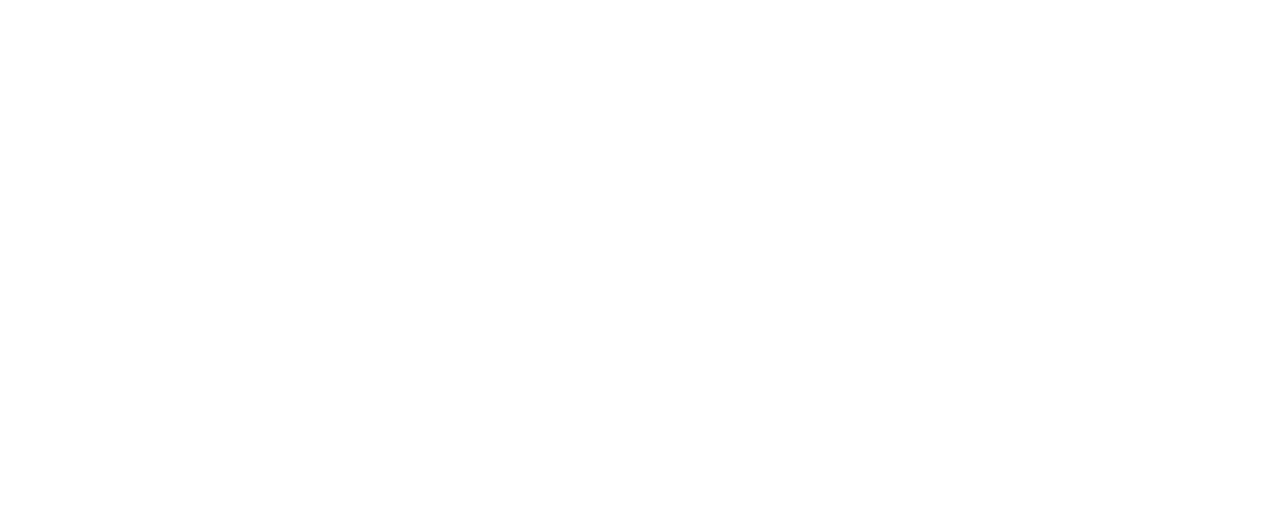
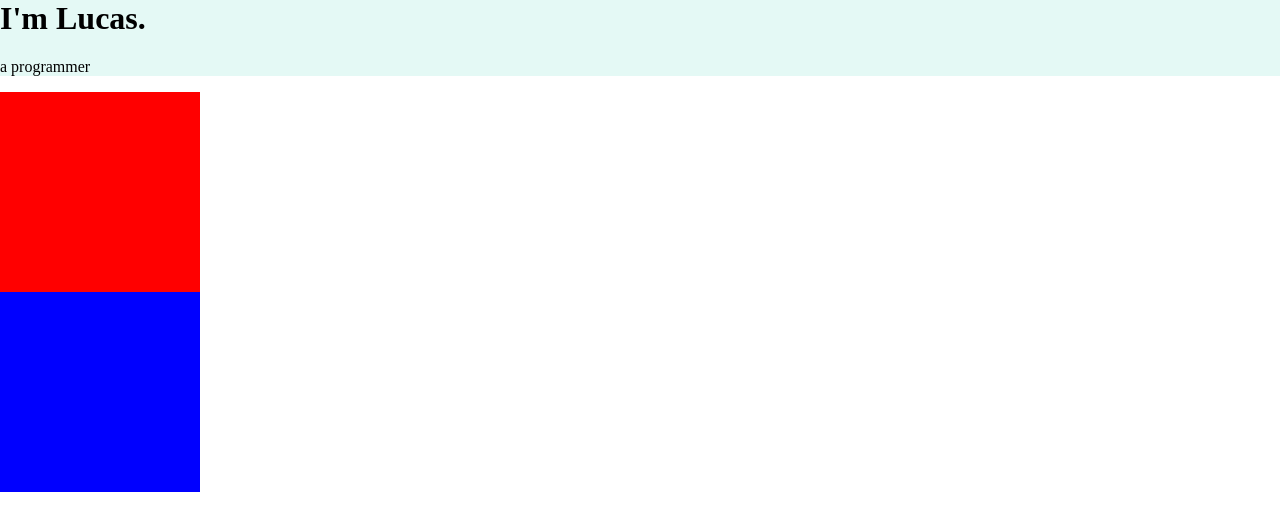
Before and after one commit to snlucas/App-Brewery-Web-Dev-Bootcamp-Study-Repo, a plain HTML site: page CSS-My-Site/index.html in a window 1280 px wide. Drawn offline with Linux system fonts and the light colour scheme.

Commit message:
Add top, middle, and bottom containers

```diff
--- a/CSS-My-Site/css/styles.css
+++ b/CSS-My-Site/css/styles.css
@@ -0,0 +1,23 @@
+body {
+  margin: 0;
+}
+
+h1 {
+  margin-top: 0;
+}
+
+.top-container {
+  background-color: #E4F9F5;
+}
+
+.middle-container {
+  height: 200px;
+  width: 200px;
+  background-color: red;
+}
+
+.bottom-container {
+  height: 200px;
+  width: 200px;
+  background-color: blue;
+}
--- a/CSS-My-Site/index.html
+++ b/CSS-My-Site/index.html
@@ -2,11 +2,19 @@
 <html lang="en" dir="ltr">
   <head>
     <meta charset="utf-8">
-    <link rel="stylesheet" href="/css/styles.css">
+    <link rel="stylesheet" href="css/styles.css">
     <link rel="icon" href="favicon.ico">
     <title></title>
   </head>
   <body>
+    <div class="top-container">
+      <h1>I'm Lucas.</h1>
+      <p>a programmer</p>
+    </div>
+    <div class="middle-container">
+    </div>
+    <div class="bottom-container">
 
+    </div>
   </body>
 </html>
```
